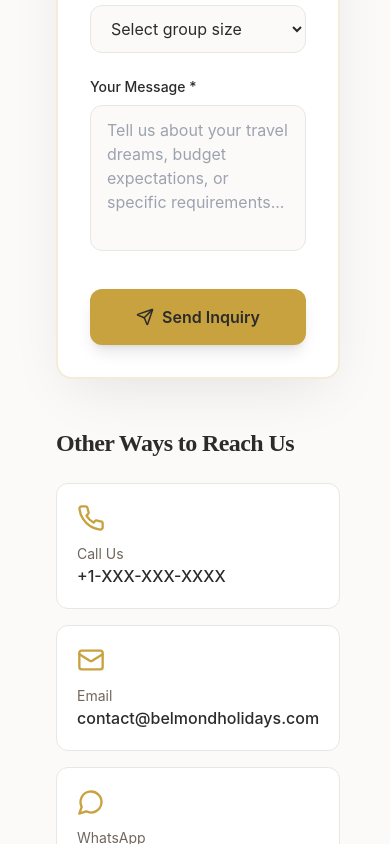
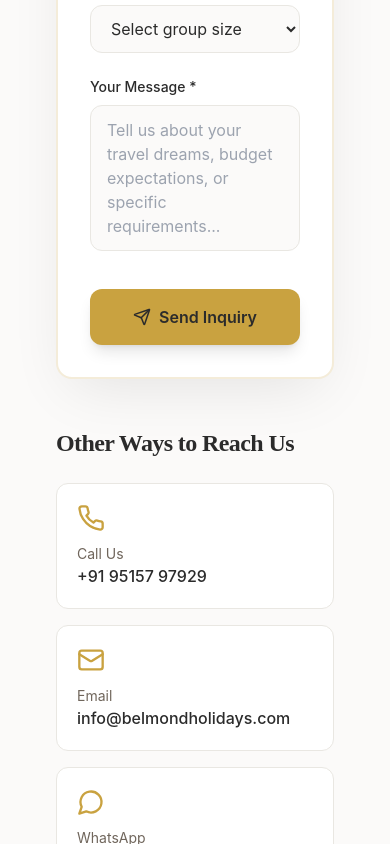
Before and after one commit to Muzammil-Ahm3d/Belmon-Holidays, a React (Vite) app: page / in a window 390 px wide. Shown: the part 11156-12000 px from the top of the page. Built offline with nearby package versions, Linux system fonts and the light colour scheme; the HTML template or start-up script is replaced by a standard one.

Commit message:
Update contact info: WhatsApp, Phone, Email across all components

```diff
--- a/src/components/Contact.tsx
+++ b/src/components/Contact.tsx
@@ -43,23 +43,23 @@ const contactInfo = [
   {
     type: "phone",
     label: "Call Us",
-    value: "+1-XXX-XXX-XXXX",
+    value: "+91 95157 97929",
     icon: Phone,
-    action: "tel:+1234567890"
+    action: "tel:+919515797929"
   },
   {
     type: "email",
     label: "Email",
-    value: "contact@belmondholidays.com",
+    value: "info@belmondholidays.com",
     icon: Mail,
-    action: "mailto:contact@belmondholidays.com"
+    action: "mailto:info@belmondholidays.com"
   },
   {
     type: "whatsapp",
     label: "WhatsApp",
-    value: "+1-XXX-XXX-XXXX",
+    value: "+91 73370 25029",
     icon: MessageCircle,
-    action: "https://wa.me/+1234567890"
+    action: "https://wa.me/917337025029"
   },
   {
     type: "address",
--- a/src/components/FloatingContact.tsx
+++ b/src/components/FloatingContact.tsx
@@ -10,21 +10,21 @@ const contactOptions = [
                 <path d="M17.472 14.382c-.297-.149-1.758-.867-2.03-.967-.273-.099-.471-.148-.67.15-.197.297-.767.966-.94 1.164-.173.199-.347.223-.644.075-.297-.15-1.255-.463-2.39-1.475-.883-.788-1.48-1.761-1.653-2.059-.173-.297-.018-.458.13-.606.134-.133.298-.347.446-.52.149-.174.198-.298.298-.497.099-.198.05-.371-.025-.52-.075-.149-.669-1.612-.916-2.207-.242-.579-.487-.5-.669-.51-.173-.008-.371-.01-.57-.01-.198 0-.52.074-.792.372-.272.297-1.04 1.016-1.04 2.479 0 1.462 1.065 2.875 1.213 3.074.149.198 2.096 3.2 5.077 4.487.709.306 1.262.489 1.694.625.712.227 1.36.195 1.871.118.571-.085 1.758-.719 2.006-1.413.248-.694.248-1.289.173-1.413-.074-.124-.272-.198-.57-.347m-5.421 7.403h-.004a9.87 9.87 0 01-5.031-1.378l-.361-.214-3.741.982.998-3.648-.235-.374a9.86 9.86 0 01-1.51-5.26c.001-5.45 4.436-9.884 9.888-9.884 2.64 0 5.122 1.03 6.988 2.898a9.825 9.825 0 012.893 6.994c-.003 5.45-4.437 9.884-9.885 9.884m8.413-18.297A11.815 11.815 0 0012.05 0C5.495 0 .16 5.335.157 11.892c0 2.096.547 4.142 1.588 5.945L.057 24l6.305-1.654a11.882 11.882 0 005.683 1.448h.005c6.554 0 11.89-5.335 11.893-11.893a11.821 11.821 0 00-3.48-8.413z" />
             </svg>
         ),
-        link: 'https://wa.me/+1234567890',
+        link: 'https://wa.me/917337025029',
         tooltip: 'WhatsApp',
         bgColor: 'bg-green-500 hover:bg-green-600',
     },
     {
         id: 'phone',
         icon: Phone,
-        link: 'tel:+1234567890',
+        link: 'tel:+919515797929',
         tooltip: 'Call Us',
         bgColor: 'bg-blue-500 hover:bg-blue-600',
     },
     {
         id: 'email',
         icon: Mail,
-        link: 'mailto:contact@belmondholidays.com',
+        link: 'mailto:info@belmondholidays.com',
         tooltip: 'Email Us',
         bgColor: 'bg-amber-500 hover:bg-amber-600',
     },
--- a/src/components/Footer.tsx
+++ b/src/components/Footer.tsx
@@ -17,7 +17,7 @@ const Footer = () => {
             </p>
             <div className="flex gap-4">
               <a
-                href="mailto:contact@belmondholidays.com"
+                href="mailto:info@belmondholidays.com"
                 className="w-10 h-10 rounded-full bg-card/10 flex items-center justify-center hover:bg-primary hover:text-foreground transition-colors"
                 aria-label="Email"
               >
@@ -33,7 +33,7 @@ const Footer = () => {
                 <Instagram size={18} />
               </a>
               <a
-                href="https://wa.me/+1234567890"
+                href="https://wa.me/917337025029"
                 target="_blank"
                 rel="noopener noreferrer"
                 className="w-10 h-10 rounded-full bg-card/10 flex items-center justify-center hover:bg-primary hover:text-foreground transition-colors"
@@ -91,11 +91,11 @@ const Footer = () => {
             <ul className="space-y-4">
               <li className="flex items-start gap-3">
                 <Phone size={18} className="text-primary mt-0.5 flex-shrink-0" />
-                <span className="text-card/70">+1-XXX-XXX-XXXX</span>
+                <span className="text-card/70">+91 95157 97929</span>
               </li>
               <li className="flex items-start gap-3">
                 <Mail size={18} className="text-primary mt-0.5 flex-shrink-0" />
-                <span className="text-card/70">contact@belmondholidays.com</span>
+                <span className="text-card/70">info@belmondholidays.com</span>
               </li>
               <li className="flex items-start gap-3">
                 <MapPin size={18} className="text-primary mt-0.5 flex-shrink-0" />
--- a/src/components/Services.tsx
+++ b/src/components/Services.tsx
@@ -14,8 +14,8 @@ import {
 import { Link } from 'react-router-dom';
 
 // Contact constants
-const WHATSAPP_NUMBER = '+1234567890';
-const PHONE_NUMBER = '+1234567890';
+const WHATSAPP_NUMBER = '+917337025029';
+const PHONE_NUMBER = '+919515797929';
 
 const services = [
   {
```
